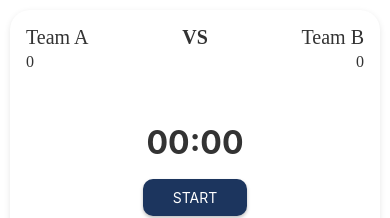
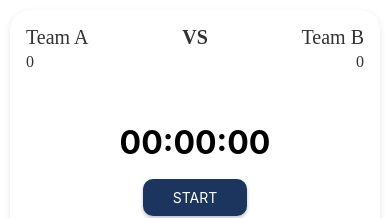
Before and after one commit to MognedahoMouhamadi/BasketScore-, a React Native app: screen /Home in a window 390 px wide. Shown: the top 218 px of the page. Built offline with nearby package versions, Linux system fonts and the light colour scheme; what react-native-worklets would draw is missing.

Commit message:
chrono à jour
plus de problème d'affichage et de sauvegarde mais on a un problème de écrasement de donnée

```diff
--- a/src/components/molecules/chrono.tsx
+++ b/src/components/molecules/chrono.tsx
@@ -3,51 +3,24 @@ import React, { useState, useEffect } from 'react';
 import { StyleSheet, View, Text as RNText } from 'react-native';
 import { Button } from '../atoms/button';
 import { useTheme } from '../../theme/ThemeProvider';
-import { useGameTimer } from '../../hooks/useTime';
-
-
-
+import { formatHMS } from '../../hooks/useTime';
 
 type ChronoProps = {
+  elapsedMs?: number;
   onEnd?: () => void;
-  elapsedMs?: number;
+  isRunning?: boolean;
+  onStart?: () => void;
+  onPause?: () => void;
+  onRestart?: () => void;
 };
 
-export default function Chrono({ onEnd, elapsedMs: propElapsedMs }: ChronoProps) {
+export default function Chrono({ onEnd, elapsedMs: elapsedMs, onStart, onPause, onRestart, isRunning }: ChronoProps) {
   const { colors } = useTheme();
-  const [running, setRunning] = useState(false);
-  const [elapsed, setElapsed] = useState(0);
-
-  // Si elapsedMs est fourni par le parent, on l'utilise
-
-  // Met à jour le chrono chaque seconde quand il tourne
-  useEffect(() => {
-    let timer: NodeJS.Timeout;
-    if (running) {
-      timer = setInterval(() => setElapsed(prev => prev + 1), 1000);
-    }
-    return () => clearInterval(timer);
-  }, [running]);
-
-  const handleStart = () => setRunning(true);
-  const handlePause = () => setRunning(false);
-  const handleResume = () => setRunning(true);
-  const handleRestart = () => {
-    setElapsed(0);
-    setRunning(false);
-  };
-
-  const minutes = String(Math.floor(elapsed / 60)).padStart(2, '0');
-  const seconds = String(elapsed % 60).padStart(2, '0');
-  const formatted = `${minutes}:${seconds}`;
-
   return (
     <View style={styles.container}>
-      <RNText style={[styles.timerText, { color: colors.text }]}>
-        {formatted}
-      </RNText>
+      <RNText style={styles.timerText}>{formatHMS(elapsedMs ?? 0)}</RNText>
       {/* État initial : Start */}
-      {!running && elapsed === 0 && (
+      {!isRunning && elapsedMs === 0 && (
         <Button
           title="START"
           bgColor={colors.start_button}
@@ -55,11 +28,11 @@ export default function Chrono({ onEnd, elapsedMs: propElapsedMs }: ChronoProps)
           borderRadius={10}
           paddingVertical={10}
           paddingHorizontal={30}
-          onPress={handleStart}
+          onPress={onStart}
         />
       )}
       {/* En cours : Pause */}
-      {running && (
+      {isRunning && (
         <Button
           title="PAUSE"
           bgColor={colors.accent}
@@ -67,11 +40,11 @@ export default function Chrono({ onEnd, elapsedMs: propElapsedMs }: ChronoProps)
           borderRadius={10}
           paddingVertical={10}
           paddingHorizontal={30}
-          onPress={handlePause}
+          onPress={onPause}
         />
       )}
       {/* En pause (elapsed > 0) : Resume & Restart */}
-      {!running && elapsed > 0 && (
+      {!isRunning && (elapsedMs ?? 0) > 0 && (
         <View style={styles.buttonsRow}>
           <Button
             title="RESUME"
@@ -80,7 +53,7 @@ export default function Chrono({ onEnd, elapsedMs: propElapsedMs }: ChronoProps)
             borderRadius={10}
             paddingVertical={10}
             paddingHorizontal={20}
-            onPress={handleResume}
+            onPress={onStart}
           />
           <Button
             title="RESTART"
@@ -89,7 +62,7 @@ export default function Chrono({ onEnd, elapsedMs: propElapsedMs }: ChronoProps)
             borderRadius={10}
             paddingVertical={10}
             paddingHorizontal={20}
-            onPress={handleRestart}
+            onPress={onRestart}
             style={{ marginLeft: 12 }}
           />
 
@@ -101,7 +74,7 @@ export default function Chrono({ onEnd, elapsedMs: propElapsedMs }: ChronoProps)
             paddingVertical={10}
             paddingHorizontal={20}
             onPress={onEnd}
-            disabled={elapsed <= 3} // c'est bien 3s minimum
+            disabled={(elapsedMs ?? 0) <= 3} // c'est bien 3s minimum
             style={{ marginLeft: 12 }}
           />
         </View>
--- a/src/components/organisms/Header.tsx
+++ b/src/components/organisms/Header.tsx
@@ -3,9 +3,8 @@ import { View, StyleSheet } from 'react-native';
 import { useTheme } from '../../theme/ThemeProvider';
 import { Text } from '../atoms/text';
 import Chrono from '../molecules/chrono';
-import { finalizeMatch } from './../../helpers/FinalizerMatch';
 import type { Player } from '../molecules/playerCard';
-import AsyncStorage from '@react-native-async-storage/async-storage';
+
 
 type HeaderProps = {
   title: string;
@@ -20,58 +19,32 @@ type HeaderProps = {
   elapsedMs: number;
   // 👉 optionnel: navigation après END
   onNavigateToSummary?: (matchId: string) => void;
-
   onEnd?: () => void; // Callback when the match ends
   isRunning?: boolean; // Indicates if the timer is running
   onStart?: () => void; // Callback when the timer starts
   onPause?: () => void; // Callback when the timer is paused
   onRestart?: () => void; // Callback when the timer restarts
 
-
 };
 
 export default function Header({
   title,
-  showBack = false,
   scoreA = 0,
   scoreB = 0,
   teamAName = 'Team A',
   teamBName = 'Team B',
-  playersA = [],
-  playersB = [],
   elapsedMs,
-  onNavigateToSummary,
+  onEnd,
+  isRunning,
+  onStart,
+  onPause,
+  onRestart,
 }: HeaderProps) {
   const { colors } = useTheme();
   // id + start conservés pour cette session d’affichage
   const matchId = useMemo(() => Date.now().toString(), []);
   const startedAt = useMemo(() => Date.now(), []);
   const MIN_DURATION_MS = 3000;
-
-  const onEnd = async () => {
-  if (elapsedMs <= 3000) return; // 3s mini
-  const endedAt = Date.now();
-  console.log('le bouton END a été pressé', { elapsedMs, startedAt, endedAt });
-  await finalizeMatch({
-    matchId,
-    teamAName,
-    teamBName,
-    playersA,
-    playersB,
-    durationMs: elapsedMs,
-    startedAt,
-    endedAt,
-  });
-
-  // ✅ mémorise l’ID du dernier match
-  await AsyncStorage.setItem('match:summary:last', matchId);
-
-  onNavigateToSummary?.(matchId); // ✅ navigue avec le VRAI id
-  console.log('[Header] Match finalisé', matchId);
-  elapsedMs = 0; // reset elapsedMs after finalizing the match
-  console.log('elapsedMs reset to 0 after finalizing the match')
-};
-
 
   return (
     <View style={[styles.container, { backgroundColor: colors.primary }]}>
@@ -95,7 +68,15 @@ export default function Header({
 
       <View style={styles.chronoWrap}>
         {/* ✅ on passe bien la callback END au chrono */}
-        <Chrono onEnd={onEnd} />
+           <Chrono
+          elapsedMs={elapsedMs}
+          onEnd={onEnd}
+          isRunning={isRunning}
+          onStart={onStart}
+          onPause={onPause}
+          onRestart={onRestart}
+        />
+
       </View>
     </View>
   );
--- /dev/null
+++ b/src/helpers/id.ts
@@ -0,0 +1,3 @@
+// utils/id.ts
+export const newMatchId = () =>
+  `${Date.now()}-${Math.random().toString(36).slice(2,8)}`;
--- a/src/screens/HomeScreen.tsx
+++ b/src/screens/HomeScreen.tsx
@@ -12,6 +12,7 @@ import type { StackNavigationProp } from '@react-navigation/stack';
 import AsyncStorage from '@react-native-async-storage/async-storage';
 import { usePlayers } from '../hooks/usePlayers';
 import { finalizeMatch } from '../helpers/FinalizerMatch';
+import { newMatchId } from '../helpers/id';
 
 type RootStackParamList = {
   Home: undefined;
@@ -32,7 +33,7 @@ export default function HomeScreen() {
   const { start, pause, reset, elapsedMs, isRunning } = useGameTimer('match_timer');
 
   // ID + début de match (fixés pour la session)
-  const matchIdRef = useRef<string>(Date.now().toString());
+  const matchIdRef = useRef<string>(newMatchId());
   const startedAtRef = useRef<number>(Date.now());
 
   // Joueurs & scores (une seule source : le hook)
@@ -46,13 +47,10 @@ export default function HomeScreen() {
   // END: finaliser, sauver, nav
   const handleEnd = async () => {
 
-        console.log('END pressed', { elapsedMs });
+    console.log('END pressed', { elapsedMs });
     console.log('Saving at', `match:summary:${matchIdRef.current}`);
     console.log('PlayersA', playersA.length, 'PlayersB', playersB.length);
     console.log('ScoreA', scoreA, 'ScoreB', scoreB);
-
-
-
 
     if (elapsedMs <= MIN_DURATION_MS) {
       console.log('END ignoré: durée trop courte', elapsedMs);
@@ -79,8 +77,27 @@ export default function HomeScreen() {
       console.warn('finalizeMatch error', e);
     }
 
+    reset();
+    resetScores();
+  };
 
+  // START
+  const handleStart = () => {
+    // si on part de 0 → nouveau match
+    if (!isRunning && elapsedMs === 0) {
+      matchIdRef.current = newMatchId();
+      startedAtRef.current = Date.now();
+    }
+    start();
   };
+
+  // RESTART
+  const handleRestart = () => {
+    reset();
+    matchIdRef.current = newMatchId();
+    startedAtRef.current = Date.now();
+  };
+
 
   // Ouvrir le dernier bilan
   const openLastSummary = async () => {
@@ -103,13 +120,9 @@ export default function HomeScreen() {
         elapsedMs={elapsedMs}
         onEnd={handleEnd}
         isRunning={isRunning}
-        onStart={start}
+        onStart={handleStart}
         onPause={pause}
-        onRestart={() => {
-          reset();
-          matchIdRef.current = Date.now().toString();
-          startedAtRef.current = Date.now();
-        }}
+        onRestart={handleRestart}
       />
 
       <ScrollView contentContainerStyle={styles.scroll}>
```
